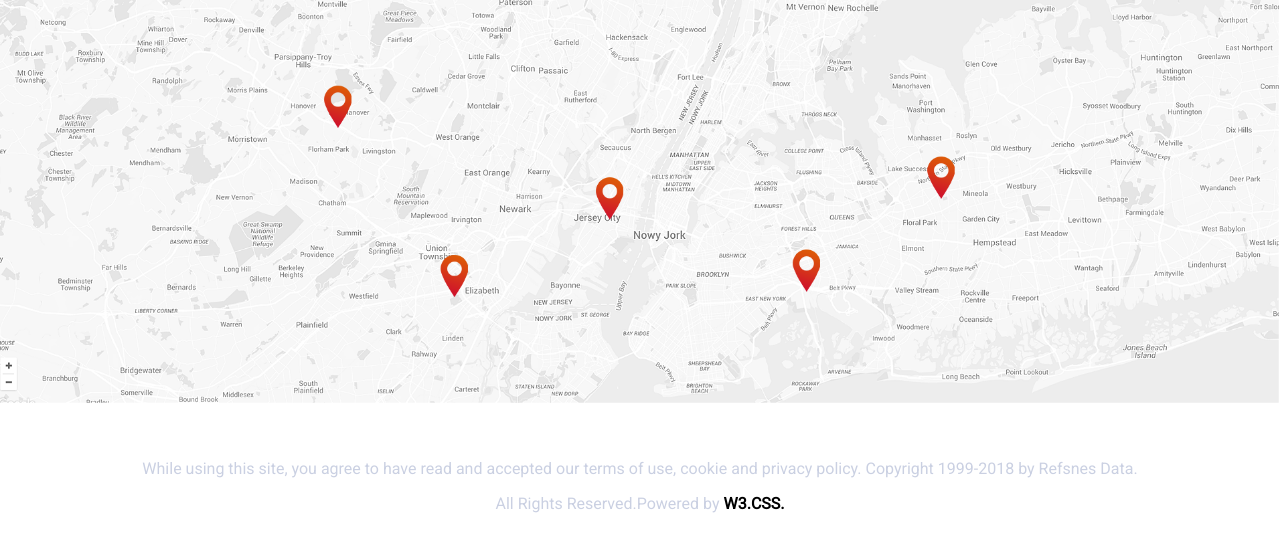
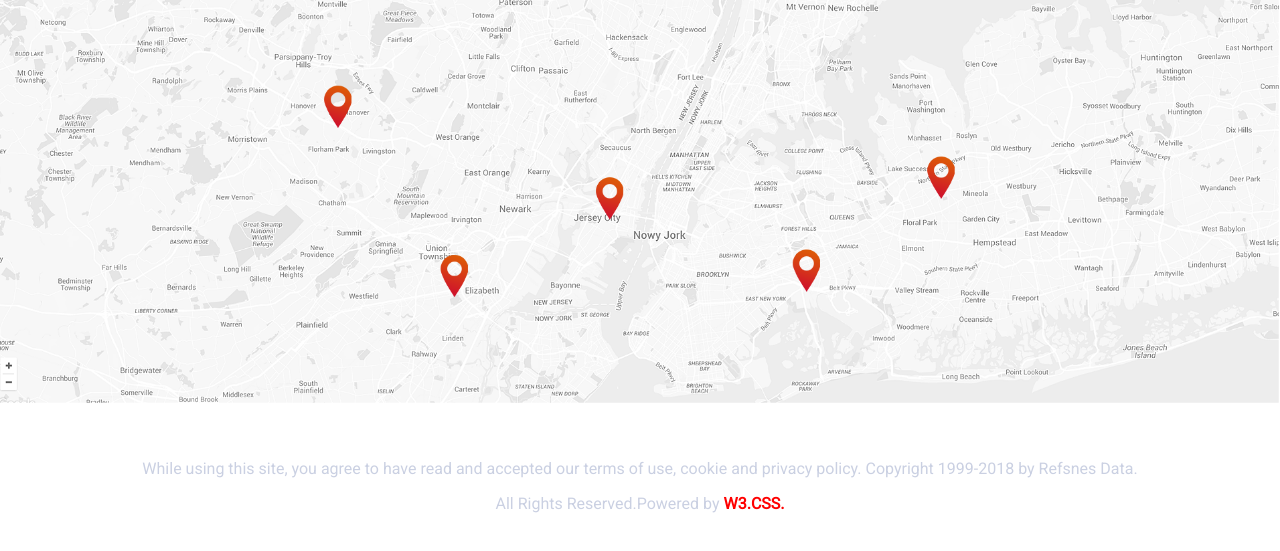
Before and after one commit to dinhcuongngo/dronezone, a plain HTML site: page index.html in a window 1280 px wide. Shown: the part 3755-4306 px from the top of the page. Drawn offline with Linux system fonts and the light colour scheme.

Commit message:
Check update

```diff
--- a/css/style.scss
+++ b/css/style.scss
@@ -397,6 +397,6 @@ footer{
 	@extend %cl-grey;
 	span{
 		font-weight: bold;
-		color: #000000;
+		color: red;
 	}
 }
```
Also changed, not shown: css/style.css, 1 other file.
